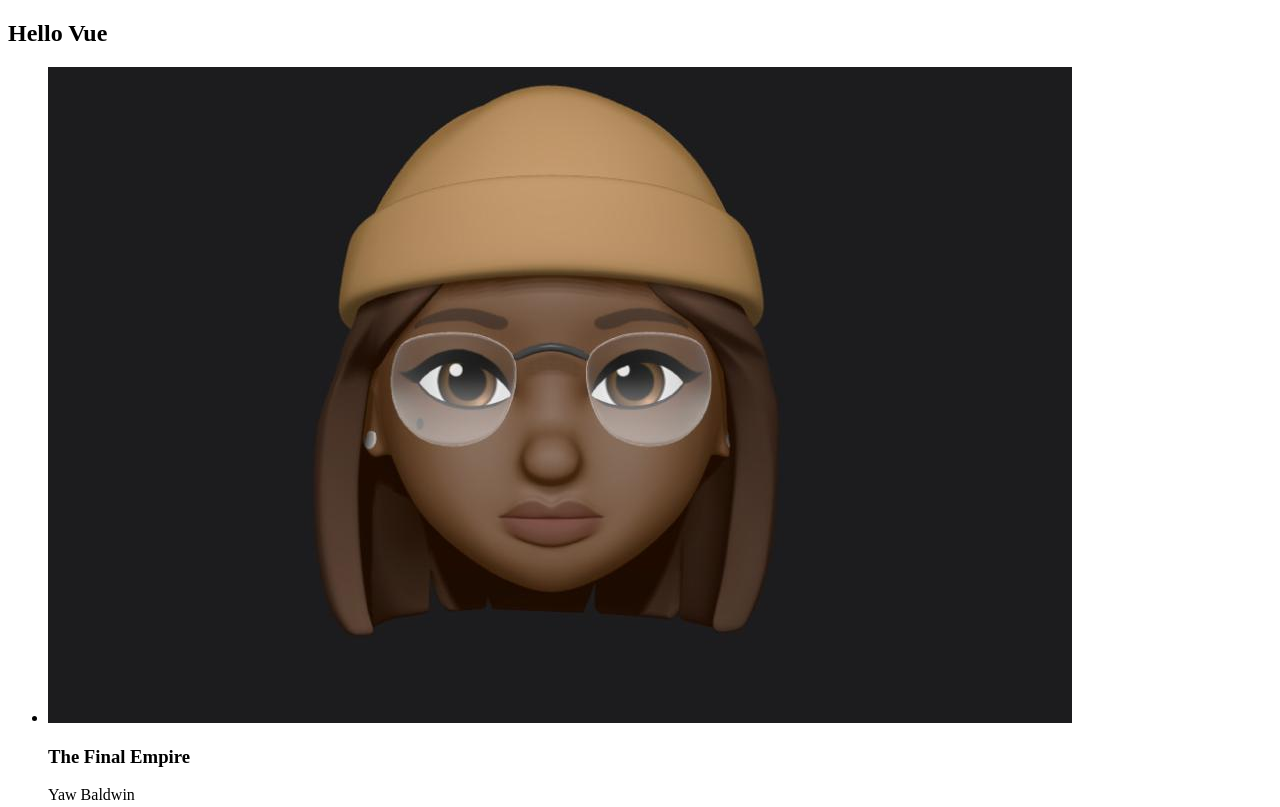
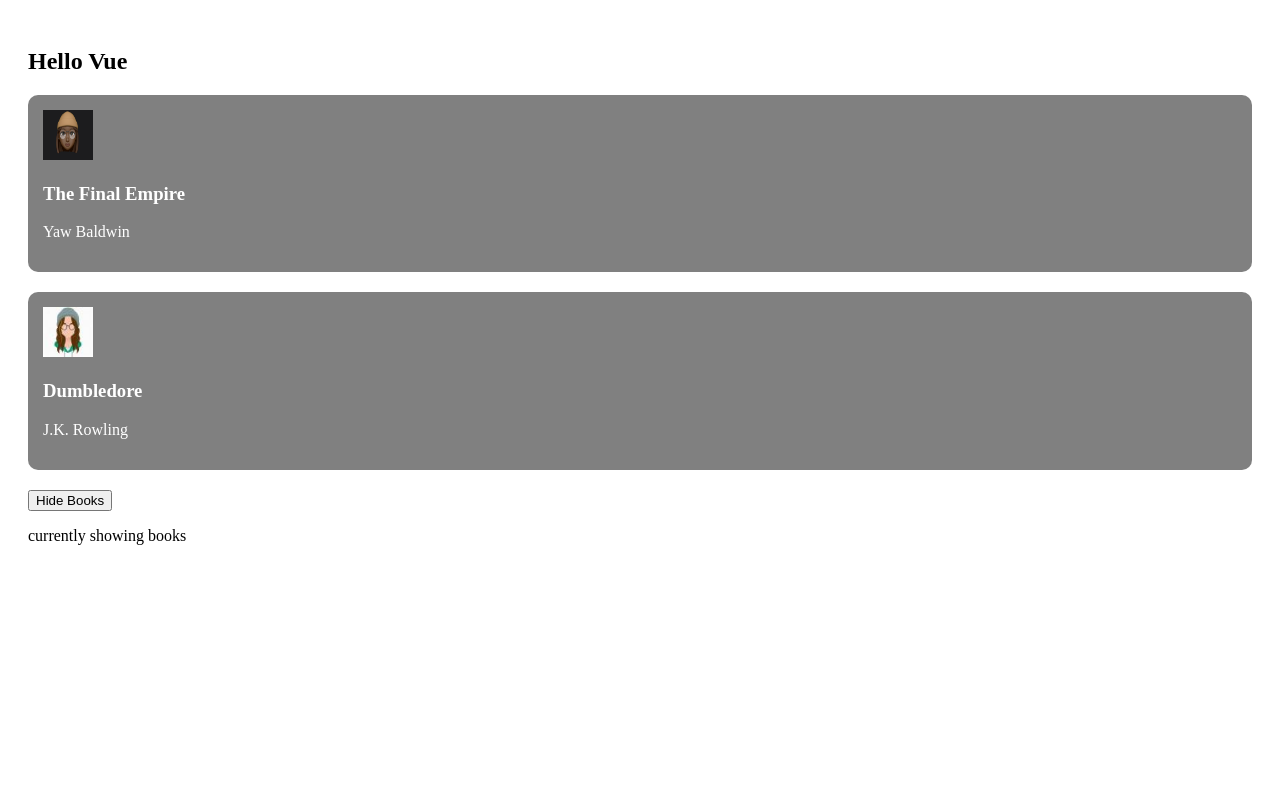
Before and after one commit to ekiira/Vue-starter, a plain HTML site: page index.html in a window 1280 px wide. Shown: the top 807 px of the page. Drawn offline with nearby package versions, Linux system fonts and the light colour scheme.

Commit message:
computed properties

```diff
--- a/app.js
+++ b/app.js
@@ -3,19 +3,25 @@ const app = Vue.createApp({
     return {
       showBooks: true,
       books: [{
+          id: 1,
           title: "The Final Empire",
           author: "Yaw Baldwin",
-          image: 'assets/avatar.jpeg'
+          image: 'assets/avatar.jpeg',
+          isFav: true
         },
         {
+          id: 2,
           title: "The Final Empire II",
           author: "Yaw Baldwin",
-          image: 'assets/avatar.jpeg'
+          image: 'assets/avatar.jpeg',
+          isFav: false
         },
         {
+          id: 3,
           title: "Dumbledore",
           author: "J.K. Rowling",
-          image: 'assets/avatar1.jpeg'
+          image: 'assets/avatar1.jpeg',
+          isFav: true
         }
       ],
     };
@@ -24,7 +30,20 @@ const app = Vue.createApp({
     toggleShowBooks() {
       this.showBooks = !this.showBooks;
     },
+    toggleFav(book) {
+      book.isFav = !book.isFav
+      // this.books?.filter((book) => {
+      //   if (book.id === id) {
+      //     book.isFav = !book.isFav
+      //   }
+      // })
+    }
   },
+  computed: {
+    filteredBooks() {
+     return this.books?.filter((book) => book.isFav)
+    }
+  }
 });
 
 app.mount("#app");
--- a/index.html
+++ b/index.html
@@ -1,19 +1,22 @@
 <!DOCTYPE html>
 <html lang="en">
+
 <head>
   <meta charset="UTF-8" />
   <meta http-equiv="X-UA-Compatible" content="IE=edge" />
   <meta name="viewport" content="width=device-width, initial-scale=1.0" />
   <title>First Vue</title>
   <script src="https://unpkg.com/vue@next"></script>
+  <link rel="stylesheet" href="style.css">
 </head>
+
 <body>
   <div id="app">
     <h2>Hello Vue</h2>
     <div v-if="showBooks">
       <ul>
-          <li v-for="book in books">
-            <img :src="book.image" alt="book.title">
+        <li v-for="book in filteredBooks" :class="{fav: book.isFav}" @click="toggleFav(book)">
+          <img :src="book.image" :alt="book.title">
           <h3>{{ book.title }}</h3>
           <p>{{ book.author }}</p>
         </li>
@@ -29,4 +32,5 @@
 
   <script src="./app.js"></script>
 </body>
+
 </html>
--- /dev/null
+++ b/style.css
@@ -0,0 +1,25 @@
+body {
+    padding: 20px;
+}
+
+img {
+    width: 50px;
+    height: 50px;
+}
+
+ul {
+    padding: 0;
+    width: 100%;
+}
+
+li {
+    list-style: none;
+    padding: 15px;
+    margin-bottom: 20px;
+}
+
+.fav {
+    background-color: gray;
+    color: white;
+    border-radius: 10px;
+}
```
Lines whose indentation alone changed are shown as unchanged.
